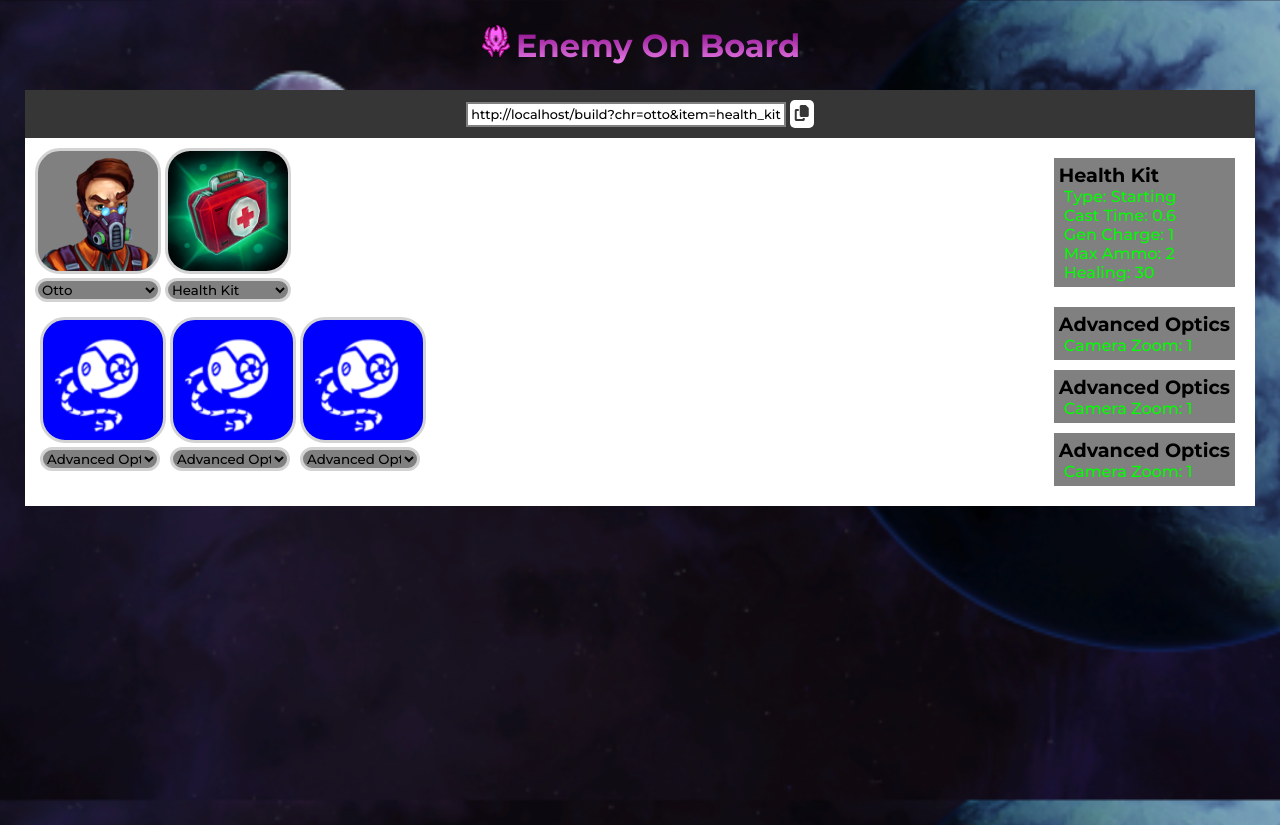
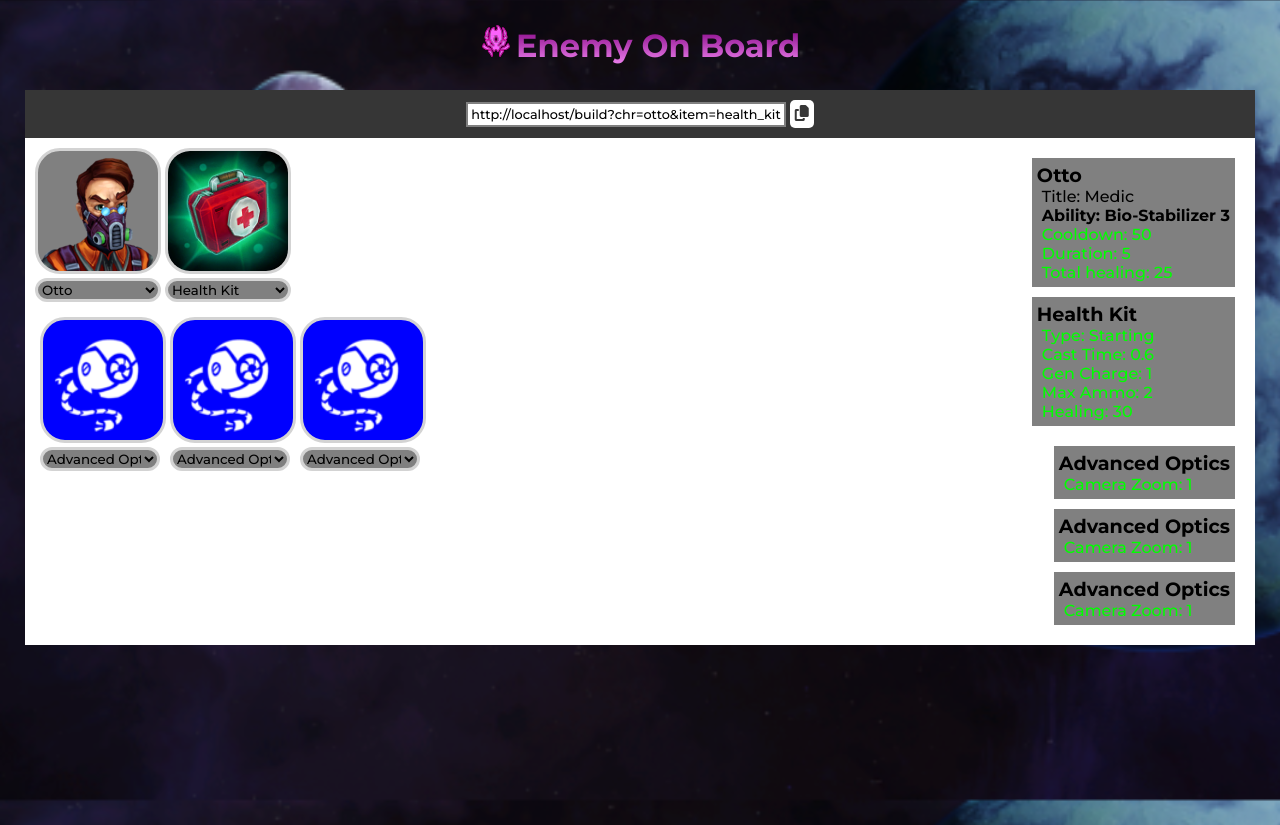
Before and after one commit to sachinraja/EOB-Builder, a Flask app: page /build in a window 1280 px wide. Run offline with Flask 2, Linux system fonts and the light colour scheme; some libraries are stand-ins or nearby versions.

Commit message:
Display information on character ability

```diff
--- a/app/static/css/build.css
+++ b/app/static/css/build.css
@@ -143,7 +143,8 @@ select{
 .attributes{
     float: right;
 }
-.itemAttributes{
+
+.characterAttributes, .itemAttributes{
     display: block;
     font-family: Montserrat, Arial, Helvetica, sans-serif;
     background-color: gray;
@@ -151,11 +152,11 @@ select{
     padding: 5px;
 }
 
-.itemAttributes > h2{
+.characterAttributes > h2, .itemAttributes > h2{
     font-size: 1.2em;
 }
 
-.itemAttributes > ul{
+.characterAttributes > ul, .itemAttributes > ul{
     padding-left: 5px;
     list-style-type: none;
 }
@@ -179,3 +180,9 @@ select{
     padding-left: 5px;
     list-style-type: none;
 }
+
+@media only screen and (max-width: 825px){
+    .attributes, .perkAttributes{
+        float: left;
+    }
+}
--- a/app/static/js/build.js
+++ b/app/static/js/build.js
@@ -527,12 +527,63 @@ function getCharacter(name){
     return characters[name];
 }
 
-function changeCharacter(chrName, chrDiv){
-    const chr = getCharacter(chrName);
-    const chrImg = chrDiv.getElementsByTagName("img")[0];
-    chrImg.src = `../static/assets/characters/${chr.imageName}`;
+function changeCharacter(characterName, characterDiv){
+    const character = getCharacter(characterName);
+    const characterImg = characterDiv.getElementsByTagName("img")[0];
+    characterImg.src = `../static/assets/characters/${character.imageName}`;
 
-    updateURLParameter(window.location.href, "chr", chrName);
+    displayCharacterInfo(character);
+    updateURLParameter(window.location.href, "chr", characterName);
+}
+
+function displayCharacterInfo(character){
+    let characterHTML = `<h2>${character.name}</h2>\n<ul>\n`;
+
+    characterHTML += `<li>Title: ${character.title}</li>\n`;
+    characterHTML += `<li><strong>Ability: ${character.abilityName} 3</strong></li>\n`;
+
+    //get highest level of ability and display it
+    for (const abilityAttr of Object.entries(character.abilityAttributes[2])){
+        let [attrStr, color] = getFromType.apply(this, abilityAttr[1]);
+        characterHTML += `<li style="color: ${color}">${abilityAttr[0]}: ${attrStr}</li>\n`;
+    }
+
+    characterHTML += "</ul>\n";
+    document.getElementsByClassName("characterAttributes")[0].innerHTML = characterHTML;
+}
+
+function getFromType(attrValue, attrType){
+    let attrStr = "";
+    let color = "#00ff00";
+
+    switch (attrType){
+        case "fixed":
+            if (attrValue < 0){
+                color = "#ff0000";
+            }
+
+            attrStr = attrValue;
+            break;
+
+        case "percent":
+            if (attrValue < 0){
+                color = "#ff0000";
+            }
+
+            attrValue *= 100;
+            attrStr = `${attrValue}%`;
+            break;
+
+        case "str":
+            attrStr = attrValue;
+            break;
+
+        case "list":
+            attrStr = attrValue.join(", ");
+            break;
+    }
+
+    return [attrStr, color];
 }
 
 function getItem(name){
@@ -549,45 +600,14 @@ function changeItem(itemName, itemDiv){
 }
 
 function displayItemInfo(item){
-    let itemHTML = `<h2>${item.name}</h2>\n<ul>\n`;;
+    let itemHTML = `<h2>${item.name}</h2>\n<ul>\n`;
 
     for (const itemAttr of Object.entries(item.attributes)){
-        let [attrNum, attrType] = itemAttr[1];
-        let attrStr = "";
-        let color = "#00ff00";
-
-        switch (attrType){
-            case "fixed":
-                if (attrNum < 0){
-                    color = "#ff0000";
-                }
-
-                attrStr = attrNum;
-                break;
-
-            case "percent":
-                if (attrNum < 0){
-                    color = "#ff0000";
-                }
-
-                attrNum *= 100;
-                attrStr = `${attrNum}%`;
-                break;
-
-            case "str":
-                attrStr = attrNum;
-                break;
-
-            case "list":
-                attrStr = attrNum.join(", ");
-                break;
-        }
-
+        let [attrStr, color] = getFromType.apply(this, itemAttr[1])
         itemHTML += `<li style="color: ${color}">${itemAttr[0]}: ${attrStr}</li>\n`;
     }
 
     itemHTML += "</ul>\n";
-    console.log(itemHTML)
     document.getElementsByClassName("itemAttributes")[0].innerHTML = itemHTML;
 }
 
@@ -643,42 +663,11 @@ function displayPerkInfo(perkInfos){
         let perkHTML = `<div>\n<h2>${perkData[i].name}</h2>\n<ul>\n`;
 
         for (const levelAttr of Object.entries(perkData[i].levelAttributes[level])){
-            let [attrNum, attrType] = levelAttr[1];
-            let attrStr = "";
-            let color = "#00ff00";
-
-            switch (attrType){
-                case "fixed":
-                    if (attrNum < 0){
-                        color = "#ff0000";
-                    }
-
-                    attrStr = attrNum;
-                    break;
-
-                case "percent":
-                    if (attrNum < 0){
-                        color = "#ff0000";
-                    }
-
-                    attrNum *= 100;
-                    attrStr = `${attrNum}%`;
-                    break;
-
-                case "str":
-                    attrStr = attrNum;
-                    break;
-
-                case "list":
-                    attrStr = attrNum.join(", ");
-                    break;
-            }
-
+            let [attrStr, color] = getFromType.apply(this, levelAttr[1]);
             perkHTML += `<li style="color: ${color}">${levelAttr[0]}: ${attrStr}</li>\n`;
         }
 
-        perkHTML += "</ul>\n</div>\n"
-
+        perkHTML += "</ul>\n</div>\n";
         perkHTMLs += perkHTML;
     }
 
--- a/app/static/js/loadGET.js
+++ b/app/static/js/loadGET.js
@@ -1,7 +1,7 @@
-function loadCharacter(chrName){
-    let chrDiv = document.getElementsByClassName("character")[0];
-    changeCharacter(chrName, chrDiv);
-    chrDiv.getElementsByTagName("select")[0].value = chrName;
+function loadCharacter(characterName){
+    let characterDiv = document.getElementsByClassName("character")[0];
+    changeCharacter(characterName, characterDiv);
+    characterDiv.getElementsByTagName("select")[0].value = characterName;
 }
 
 function loadItem(itemName){
--- a/app/templates/build.html
+++ b/app/templates/build.html
@@ -81,13 +81,9 @@
                 </div>
 
                 <div class="attributes">
-                    <div class="itemAttributes">
-
-                    </div>
-
-                    <div class="perkAttributes">
-
-                    </div>
+                    <div class="characterAttributes"></div>
+                    <div class="itemAttributes"></div>
+                    <div class="perkAttributes"></div>
                 </div>
             </div>
         </div>
```
